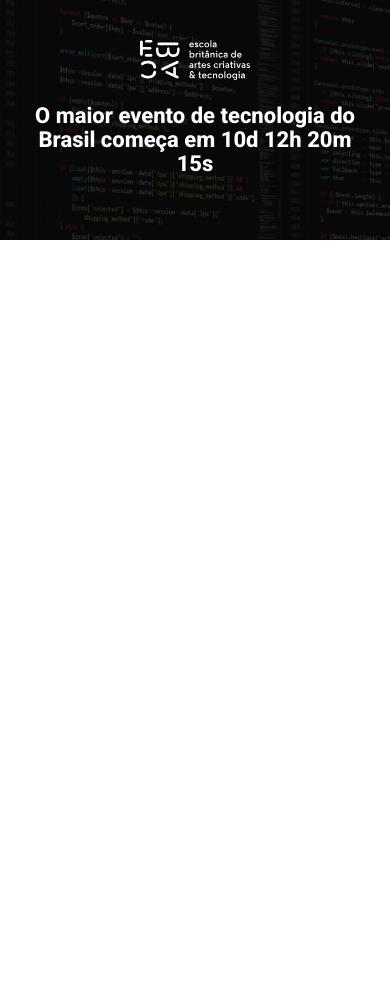
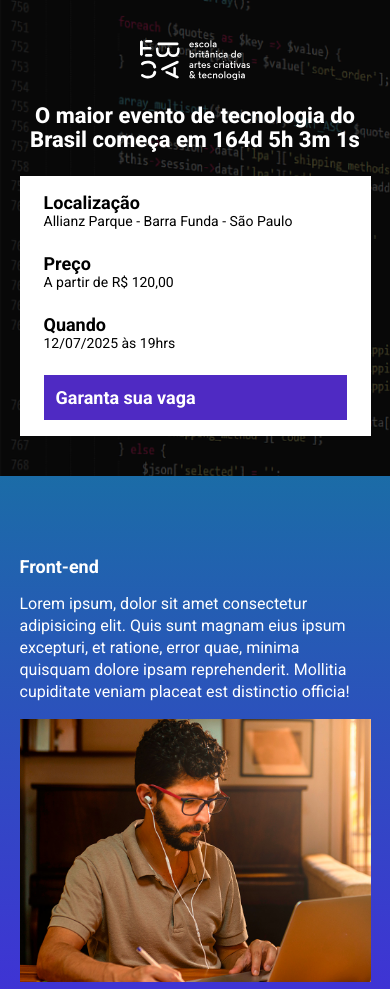
Before and after one commit to JuuhAndres/ebac_tech_talks, a website built with Parcel: page src/index.html in a window 390 px wide. Shown: the top 989 px of the page. Before the commit the page ends 844 px from the top, so only its background shows below. Built offline with nearby package versions, Linux system fonts and the light colour scheme.

Commit message:
commit de contagem regressiva

```diff
--- a/package.json
+++ b/package.json
@@ -1,9 +1,9 @@
 {
   "name": "ebac_talks",
   "version": "1.0.0",
-  "main": "index.js",
   "scripts": {
     "dev": "parcel src/index.html src/styles/main.scss src/scripts/main.js",
+    "build":"parcel build src/index.html",
     "test": "echo \"Error: no test specified\" && exit 1"
   },
   "keywords": [],
--- a/src/index.html
+++ b/src/index.html
@@ -8,19 +8,78 @@
     <link rel="preconnect" href="https://fonts.googleapis.com">
     <link rel="preconnect" href="https://fonts.gstatic.com" crossorigin>
     <link href="https://fonts.googleapis.com/css2?family=Roboto:ital,wght@0,100..900;1,100..900&display=swap" rel="stylesheet">
+    <link rel="stylesheet" href="https://unpkg.com/aos@next/dist/aos.css" />
 </head>
 <body>
     <header class="hero">
         <div class="container">
             <img class="hero__logo" src="./images/ebac_logo.svg" alt="EBAC">
             <p class="hero__text">
-                O maior evento de tecnologia do Brasil começa em 10d 12h 20m 15s
+                O maior evento de tecnologia do Brasil começa em
+                <span id="contador"></span>
             </p>
+            <div class="infos-bar">
+                <ul class="infos-bar__infos">
+                    <li class="infos-bar__infos__item">
+                        <b>Localização</b>
+                        Allianz Parque - Barra Funda - São Paulo
+                    </li>
+                    <li class="infos-bar__infos__item">
+                        <b>Preço</b>
+                        A partir de R$ 120,00
+                    </li>
+                    <li class="infos-bar__infos__item">
+                        <b>Quando</b>
+                        12/07/2025 às 19hrs
+                    </li>
+
+                </ul>
+                <a class="button button--primary" href="">Garanta sua vaga</a>
+            </div>
         </div>
+    </header>
+    <section class="event event--frontend" >
+        <div class="container" data-aos="fade-right">
+            <div class="event__details">
+                <h2 class="event__details__title">Front-end</h2>
+                <p class="event__details__description">Lorem ipsum, dolor sit amet consectetur adipisicing elit. Quis sunt magnam eius ipsum excepturi, et ratione, error quae, minima quisquam dolore ipsam reprehenderit. Mollitia cupiditate veniam placeat est distinctio officia!
+                </p>
+            </div>
+            <img class="event__image" src="./images/frontend.png" alt="Front-end">
+        </div>
+    </section>
+    <section class="event event--ux-ui event--image-left" >
+        <div class="container"  data-aos="fade-left">
+            <div class="event__details">
+                <h2 class="event__details__title">UI/UX</h2>
+                <p class="event__details__description">Lorem ipsum, dolor sit amet consectetur adipisicing elit. Quis sunt magnam eius ipsum excepturi, et ratione, error quae, minima quisquam dolore ipsam reprehenderit. Mollitia cupiditate veniam placeat est distinctio officia!
+                </p>
+            </div>
+            <img class="event__image" src="./images/ui-ux.png" alt="Front-end">
+        </div>
+    </section>
+    <section class="event event--data-science">
+        <div class="container" data-aos="fade-right">
+            <div class="event__details">
+                <h2 class="event__details__title">Data Science</h2>
+                <p class="event__details__description">Lorem ipsum, dolor sit amet consectetur adipisicing elit. Quis sunt magnam eius ipsum excepturi, et ratione, error quae, minima quisquam dolore ipsam reprehenderit. Mollitia cupiditate veniam placeat est distinctio officia!
+                </p>
+            </div>
+            <img class="event__image" src="./images/data.png" alt="Front-end">
+        </div>
+    </section>
+    <section class="event event--backend event--image-left">
+        <div class="container" data-aos="fade-left">
+            <div class="event__details">
+                <h2 class="event__details__title">Back-end</h2>
+                <p class="event__details__description">Lorem ipsum, dolor sit amet consectetur adipisicing elit. Quis sunt magnam eius ipsum excepturi, et ratione, error quae, minima quisquam dolore ipsam reprehenderit. Mollitia cupiditate veniam placeat est distinctio officia!
+                </p>
+            </div>
+            <img class="event__image" src="./images/backend.png" alt="Front-end">
+        </div>
+    </section>
 
-    </header>
-
-
+    <script src="https://unpkg.com/aos@next/dist/aos.js"></script>
     <script src="./scripts/main.js"></script>
 </body>
 </html>
--- a/src/scripts/main.js
+++ b/src/scripts/main.js
@@ -0,0 +1,28 @@
+AOS.init();
+
+const dataDoEvento = new Date("Jul 12, 2025 19:00:00");
+const timeStampDoEvento = dataDoEvento.getTime();
+
+const contaAsHoras = setInterval(function(){
+    const agora = new Date();
+    const timeStampAtual = agora.getTime();
+
+    const distanciaAteOEvento = timeStampDoEvento - timeStampAtual;
+    const diasEmMs = 1000 * 60 * 60 * 24;
+    const horaEmMs = 1000 * 60 * 60;
+    const minutoEmMs = 1000 * 60;
+
+
+    const diasAteOEvento = Math.floor(distanciaAteOEvento / diasEmMs);
+    const horasAteOEvento = Math.floor((distanciaAteOEvento % diasEmMs) / horaEmMs);
+    const minutosAteOEvento = Math.floor((distanciaAteOEvento % horaEmMs) / minutoEmMs);
+    const segundoAteOEvento = Math.floor((distanciaAteOEvento %  minutoEmMs) / 1000);
+
+
+    document.getElementById('contador').innerHTML = `${diasAteOEvento}d ${horasAteOEvento}h ${minutosAteOEvento}m ${segundoAteOEvento}s`;
+
+    if(distanciaAteOEvento < 0){
+        clearInterval(contaAsHoras);
+        document.getElementById('contador').innerHTML = 'Evento expirado'
+    }
+},1000);
--- /dev/null
+++ b/src/styles/_event.scss
@@ -0,0 +1,58 @@
+@use 'variables';
+
+.event{
+    padding: 80px 0;
+
+
+    &--frontend{
+        background-image: linear-gradient(variables.$blueOne, variables.$blueTwo);
+    }
+    &--ux-ui{
+        background-image: linear-gradient(variables.$blueTwo, variables.$pink);
+    }
+    &--data-science{
+        background-image: linear-gradient(variables.$pink, variables.$yellow);
+    }
+    &--backend{
+        background-image: linear-gradient(variables.$yellow, variables.$pink);
+    }
+
+    &--image-left{
+        .container{
+            flex-direction: row-reverse;
+        }
+    }
+    .container{
+        display: flex;
+        gap: 40px;
+
+
+    }
+    &__image{
+        max-width: 360px;
+    }
+    &__details{
+        &__title{
+            font-size: 18px;
+            font-weight: bold;
+            margin-bottom: 16px;
+        }
+
+        &__description{
+
+            line-height: 22px;
+        }
+    }
+    @media (max-width:640px) {
+        .container{
+            display: block;
+        }
+        &__image{
+            width: 100%;
+        }
+        &__details{
+            margin-right: 0;
+            margin-bottom: 16px;
+        }
+    }
+}
--- a/src/styles/_hero.scss
+++ b/src/styles/_hero.scss
@@ -1,3 +1,5 @@
+@use 'variables';
+
 .hero{
     padding-top: 64px;
     padding-bottom: 100px;
@@ -17,7 +19,7 @@
         left: 0;
         width: 100%;
         height: 100%;
-        background-color: #000;
+        background-color:variables.$secundaryTextColor;
         opacity: .7;
     }
 
--- /dev/null
+++ b/src/styles/_variables.scss
@@ -0,0 +1,11 @@
+//backgrounds
+$blueOne:#1b6ca7 ;
+$blueTwo: #442bdb;
+$pink:#89223b;
+$yellow:#9c791d;
+$purple:#4f2ac3;
+
+
+//Text Colors
+$textColor:#fff;
+$secundaryTextColor:#000;
--- /dev/null
+++ b/src/styles/components/_buttons.scss
@@ -0,0 +1,25 @@
+@use '../variables';
+.button{
+    padding: 12px;
+    font-size: 18px;
+    font-weight: bold;
+    text-decoration: none;
+    text-align: center;
+    white-space: nowrap;
+
+    &--primary{
+        color:variables.$textColor;
+        background-color: variables.$purple;
+    }
+
+    @media (max-width:640px) {
+        display: flex;
+        align-items: center;
+        width: 100%;
+    }
+    @media (max-width:1024px) {
+        display: flex;
+        align-items: center;
+
+    }
+}
--- /dev/null
+++ b/src/styles/components/_infos_bar.scss
@@ -0,0 +1,42 @@
+@use '../variables';
+
+
+.infos-bar{
+    padding: 16px 24px;
+    background-color:variables.$textColor;
+    display: flex;
+    justify-content: space-between;
+
+    &__infos{
+        display: flex;
+        gap: 40px;
+
+        &__item{
+            font-size: 14px;
+            color: variables.$secundaryTextColor;
+
+            b{
+                font-size: 18px;
+                display: block;
+                color: variables.$secundaryTextColor;
+            }
+        }
+    }
+    @media (max-width:640px) {
+        display: block;
+
+        &__infos{
+            display: block;
+
+            &__item{
+                margin-bottom: 24px;
+            }
+        }
+    }
+    @media (max-width:1024px) {
+        &__infos{
+            gap: 16px;
+        }
+
+    }
+}
--- a/src/styles/main.scss
+++ b/src/styles/main.scss
@@ -1,11 +1,16 @@
+@use 'variables';
 @use 'hero';
+@use 'components/infos_bar';
+@use 'components/buttons';
+@use 'event';
 
 *{
     margin: 0;
     padding: 0;
     box-sizing: border-box;
     font-family: Roboto, sans-serif;
-    color: #fff;
+    color: variables.$textColor;
+    list-style: none;
 }
 .container{
     max-width: 960px;
```
